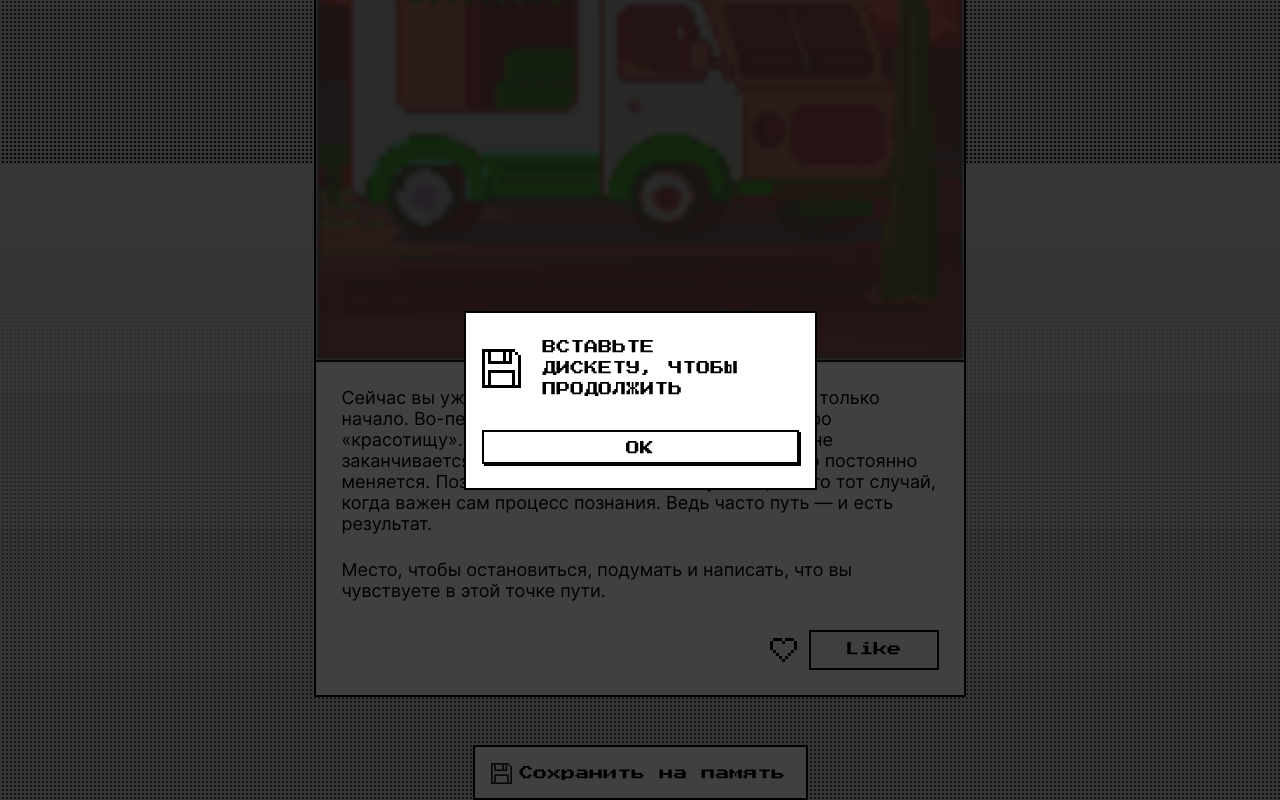
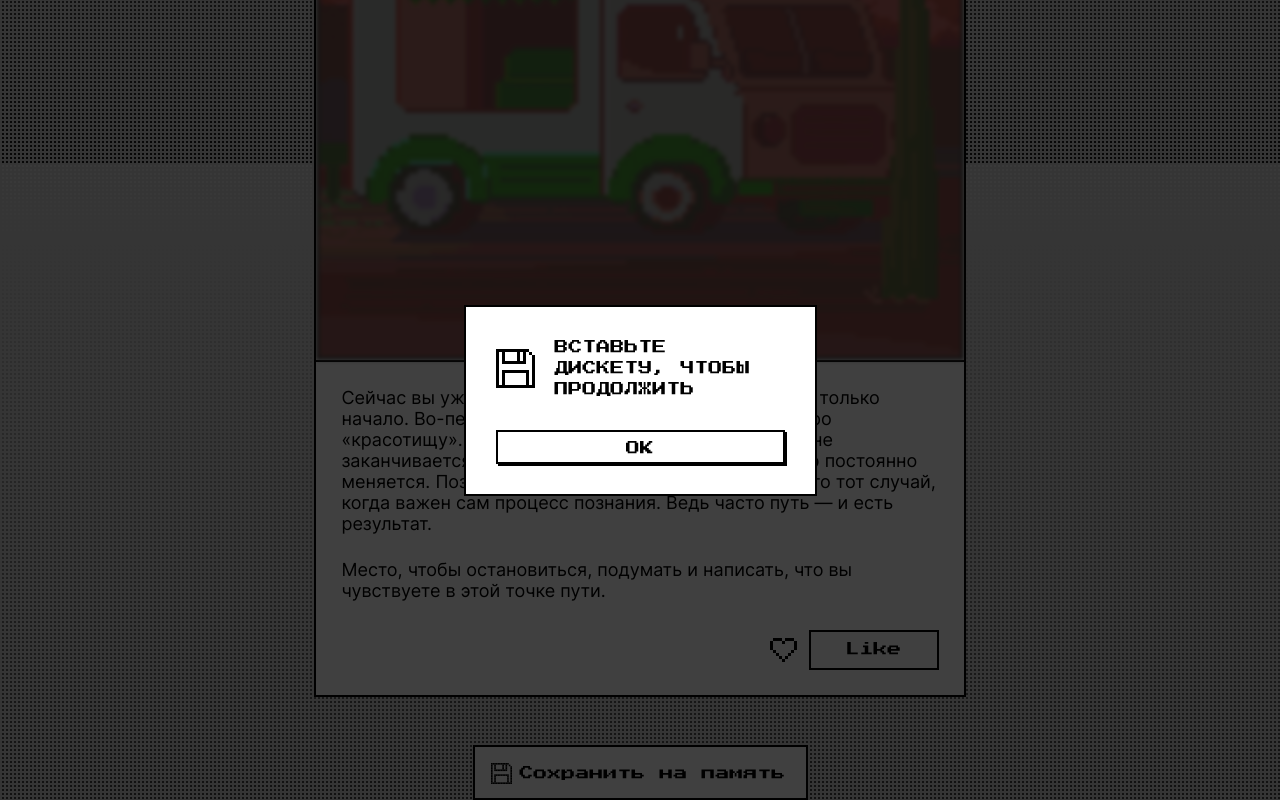
Before and after one commit to kotovski000/zakrivayuschiy-teg-f, a plain HTML site: page index.html in a window 1280 px wide. Both pictures are taken after a click on the button "Сохранить на память". Shown: the part 7837-8637 px from the top of the page. Drawn offline with Linux system fonts and the light colour scheme.

Commit message:
little fix

```diff
--- a/styles/style.css
+++ b/styles/style.css
@@ -122,7 +122,6 @@ p {
   transition: border-color 0.3s ease;
   cursor: pointer;
   appearance: none;
-  background: none;
   margin-top: 4px;
   margin-right: 4px;
 
@@ -223,7 +222,7 @@ p {
 
 .modal {
   border: 2px solid currentColor;
-  padding: 0;
+  padding: 0 30px;
   max-inline-size: 353px;
   background: var(--bg-color);
   box-sizing: border-box;
@@ -236,29 +235,21 @@ p {
 }
 
 .modal__content {
-  padding: 24px 16px;
+  margin: 30px 0;
 }
 
 .modal__icon {
-  margin-top: 12px;
-  margin-right: 10px;
+  margin: 12px 20px 12px 0px;
 }
 
 .modal__columns {
   display: flex;
   align-items: flex-start;
   margin-bottom: 30px;
-  gap: 12px;
-}
-
-.modal__column:first-child {
-  display: flex;
-  align-items: flex-start;
 }
 
 .modal__text {
   margin-bottom: 0;
-  margin-right: 30px;
   font-weight: var(--text-weight);
   font-family: var(--accent-font);
   text-transform: uppercase;
@@ -354,7 +345,7 @@ p {
     margin-bottom: 10px;
   }
 
-  .save-button-text{
+  .save-button-text {
     position: relative;
     z-index: 1;
     color: var(--bg-color);
@@ -363,4 +354,8 @@ p {
     font-size: 14px;
     margin-bottom: 10px;
   }
+
+  .modal {
+    padding: 0 42px;
+  }
 }
```
